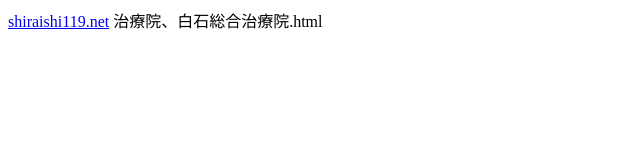
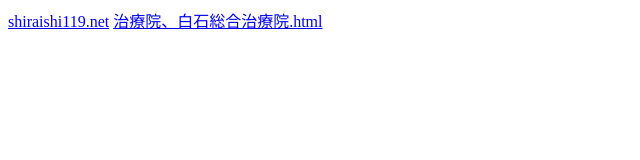
Before and after one commit to shiraishi119/shiraishi119.github.io, a plain HTML site: page index.html in a window 1280 px wide. Shown: the whole page, without its empty margins (0-640 px from the left). Drawn offline with Linux system fonts and the light colour scheme.

Commit message:
Update index.html

```diff
--- a/index.html
+++ b/index.html
@@ -3,6 +3,6 @@
   </head>
   <body>
     <a href="http://shiraishi119.net/director.htm">shiraishi119.net</a>
-    <a hret="./治療院、白石総合治療院.html">治療院、白石総合治療院.html</a>
+    <a href="./治療院、白石総合治療院.html">治療院、白石総合治療院.html</a>
   </body>
 </html>
```
